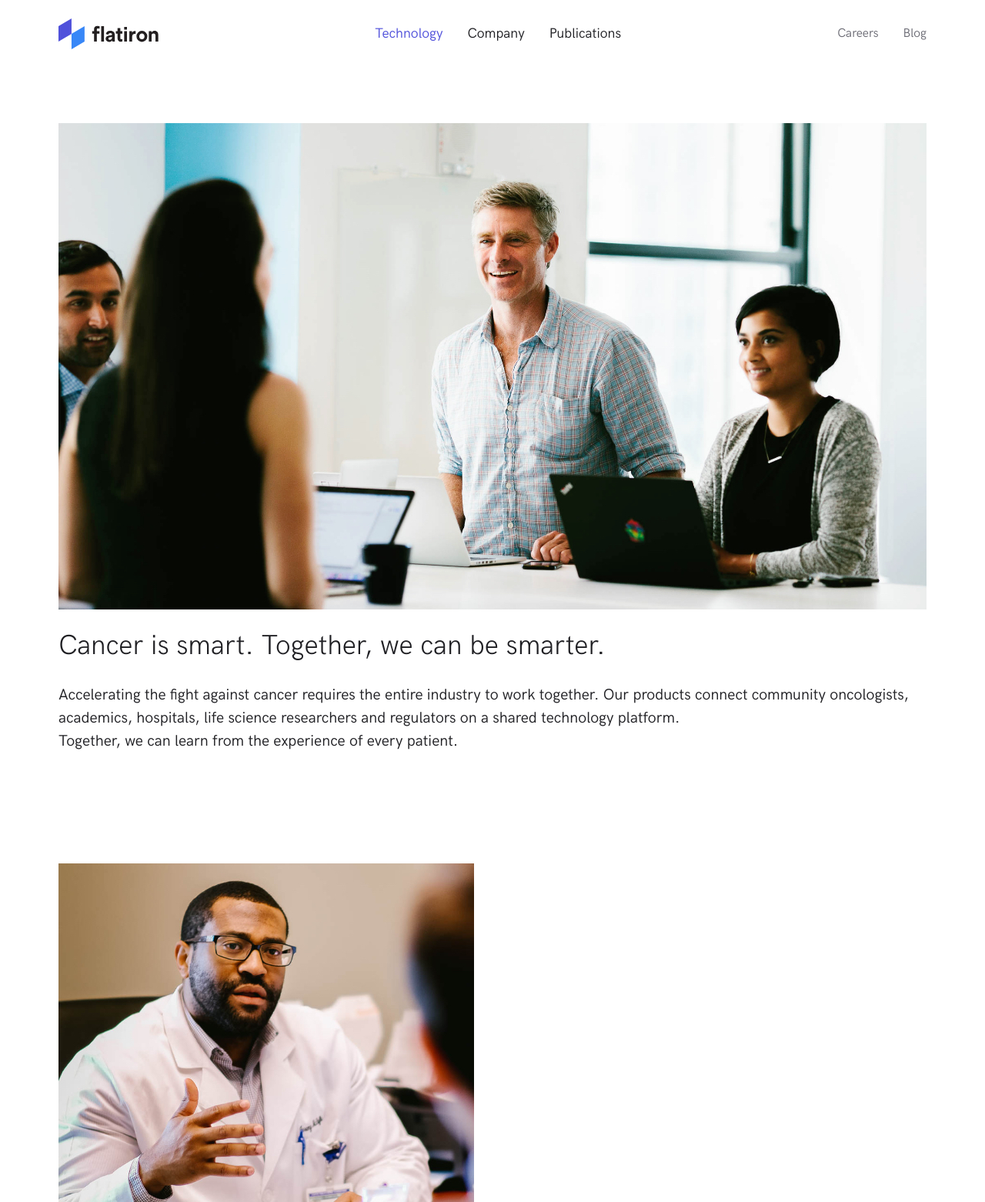
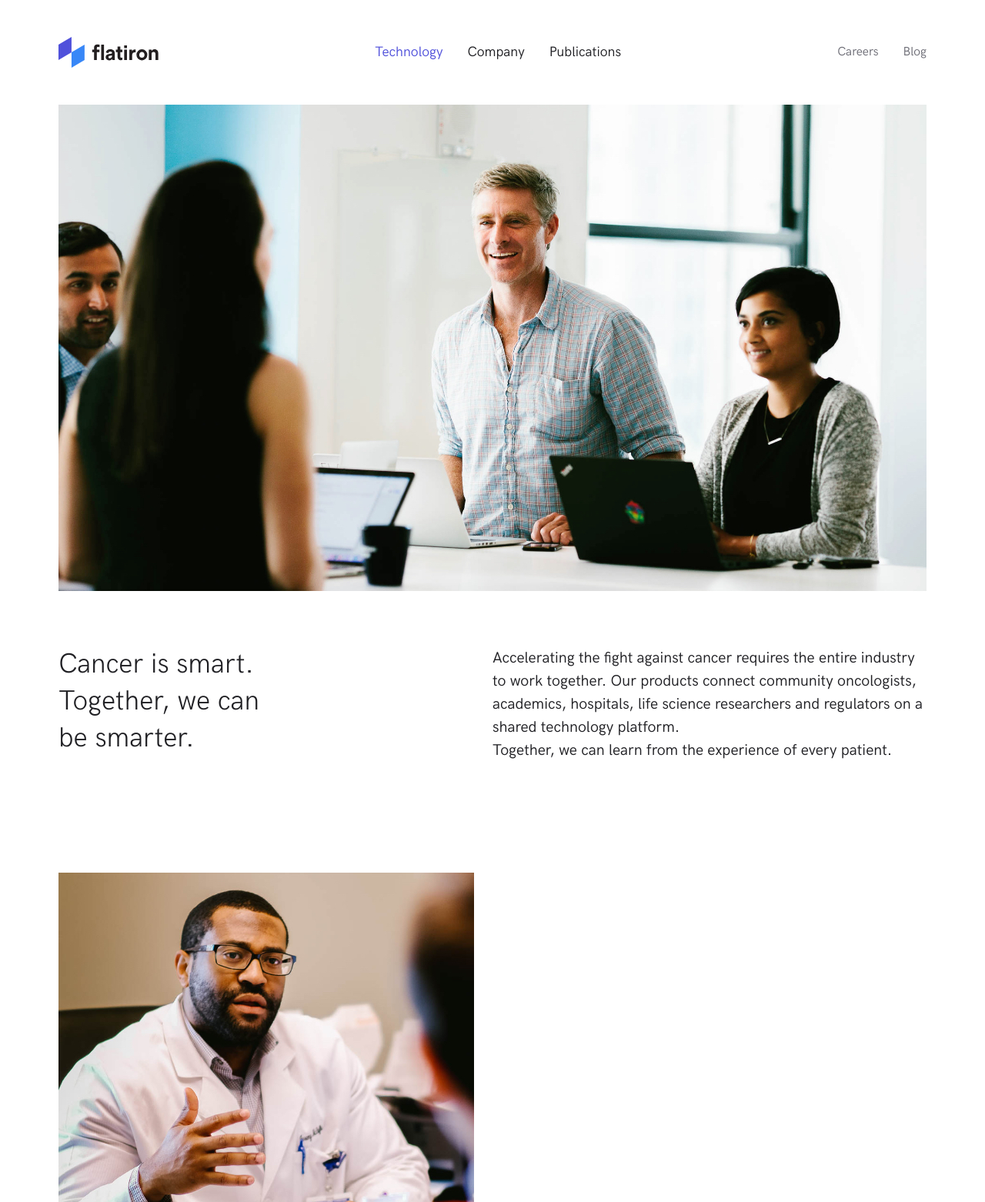
Before and after one commit to mct-ui/responsive-design-simoncoudeville-howest, a plain HTML site: page index.html in a window 1280 px wide. Shown: the top 1562 px of the page at 77% size. Drawn offline with Linux system fonts and the light colour scheme; files whose address does not match are found by name.

Commit message:
Added section

```diff
--- a/css/screen.css
+++ b/css/screen.css
@@ -201,6 +201,11 @@ a:focus {
         padding-right: 48px;
     }
 
+    .o-row--md {
+        padding-top: 48px;
+        padding-bottom: 24px;
+    }
+
     .o-row--lg {
         padding-top: 72px;
         padding-bottom: 48px;
@@ -338,6 +343,37 @@ a:focus {
 }
 
 /*
+    Objects: section
+    ---
+    Creates vertical whitespace between adjacent sections inside a row
+*/
+
+* + h2 {
+    margin-top: 48px;
+}
+
+.o-section {
+    display: flow-root;
+}
+
+.o-section + .o-section {
+    margin-top: 24px;
+}
+
+@media (min-width: 768px) {
+    .o-section--lg + .o-section--lg,
+    .o-section--xl + .o-section--xl {
+        margin-top: 48px;
+    }
+}
+
+@media (min-width: 1200px) {
+    .o-section--xl + .o-section--xl {
+        margin-top: 72px;
+    }
+}
+
+/*
     Objects: List
     ---
     Small reusable object to remove default list styling from lists
@@ -446,6 +482,16 @@ a:focus {
 /*------------------------------------*\
   #UTILITIES
 \*------------------------------------*/
+
+/*
+    Utilities: spacing
+    ---
+    Utility classes to put specific margins and paddings onto elements
+*/
+
+.u-pt-clear {
+    padding-top: 0 !important;
+}
 
 /*
     Utilities: max-width
--- a/index.html
+++ b/index.html
@@ -17,7 +17,7 @@
 </head>
 
 <body>
-    <header class="o-row">
+    <header class="o-row o-row--md">
         <div class="o-container">
             <div class="c-header">
                 <div class="c-header__logo">
@@ -58,22 +58,39 @@
             </div>
         </div>
     </header>
-    <section class="o-row o-row--lg">
+    <section class="o-row o-row--lg u-pt-clear">
         <div class="o-container">
+            <div class="o-section o-section--lg">
                 <figure>
-                <img src="img/jpg/intro-img.jpg" alt="Dr. James Hamrick & Sarika Vora in their weekly team stand-up">
+                    <img src="img/jpg/intro-img.jpg"
+                        alt="Dr. James Hamrick & Sarika Vora in their weekly team stand-up">
                 </figure>
+            </div>
+            <div class="o-section o-section--lg">
+                <div class="o-layout">
+                    <div class="o-layout__item u-1-of-2-bp3">
                         <h1>
-                Cancer is smart.
-                Together, we can
+                            Cancer is smart. <br>
+                            Together, we can <br>
                             be smarter.
                         </h1>
+                    </div>
+                    <div class="o-layout__item u-1-of-2-bp3">
+                        <div class="u-max-width-sm">
                             <p>
-                Accelerating the fight against cancer requires the entire industry to work together. Our products
-                connect community oncologists, academics, hospitals, life science researchers and regulators on a shared
+                                Accelerating the fight against cancer requires the entire industry to work together. Our
+                                products
+                                connect community oncologists, academics, hospitals, life science researchers and
+                                regulators
+                                on a
+                                shared
                                 technology platform. <br>
                                 Together, we can learn from the experience of every patient.
                             </p>
+                        </div>
+                    </div>
+                </div>
+            </div>
         </div>
     </section>
     <section class="o-row o-row--lg">
@@ -102,6 +119,7 @@
                     <a href="#!">Learn more</a>
                 </p>
             </article>
+
             <article>
                 <figure>
                     <picture>
@@ -126,6 +144,7 @@
                     <a href="#!">Learn more</a>
                 </p>
             </article>
+
             <article>
                 <figure>
                     <picture>
```
Lines whose indentation alone changed are shown as unchanged.
